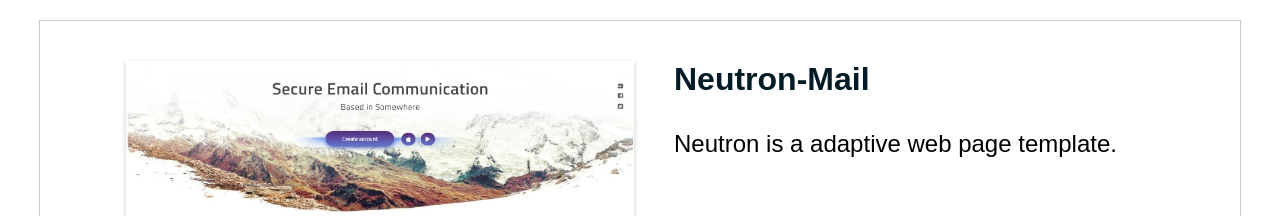
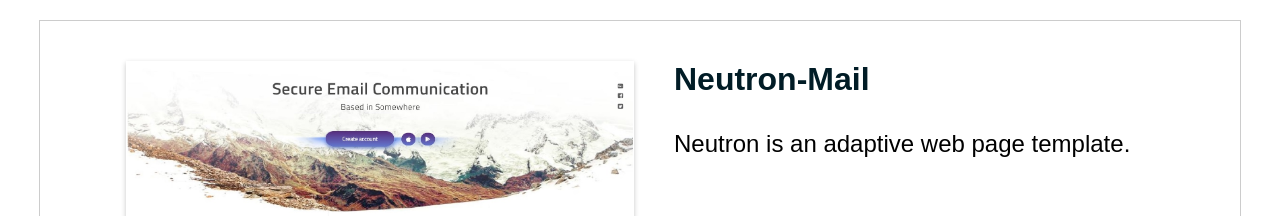
Before and after one commit to tommergz/portfolio, a plain HTML site: page index.html in a window 1280 px wide. Shown: the part 1140-1356 px from the top of the page. Drawn offline with Linux system fonts and the light colour scheme.

Commit message:
change index.html file

```diff
--- a/index.html
+++ b/index.html
@@ -87,7 +87,7 @@
             <div class="description-container">
                 <div class="description">
                     <h1 class="description-title">Neutron-Mail</h1>
-                    <p class="description-text">Neutron is a adaptive web page template.</p>
+                    <p class="description-text">Neutron is an adaptive web page template.</p>
                 </div><div class="description-btn-container">
                     <div class="btn-cont">
                         <a class="btn" href="https://tommergz.github.io/neutronmail/neutronmail" target="_blank" rel="noopener noreferrer">Demo</a>
```
